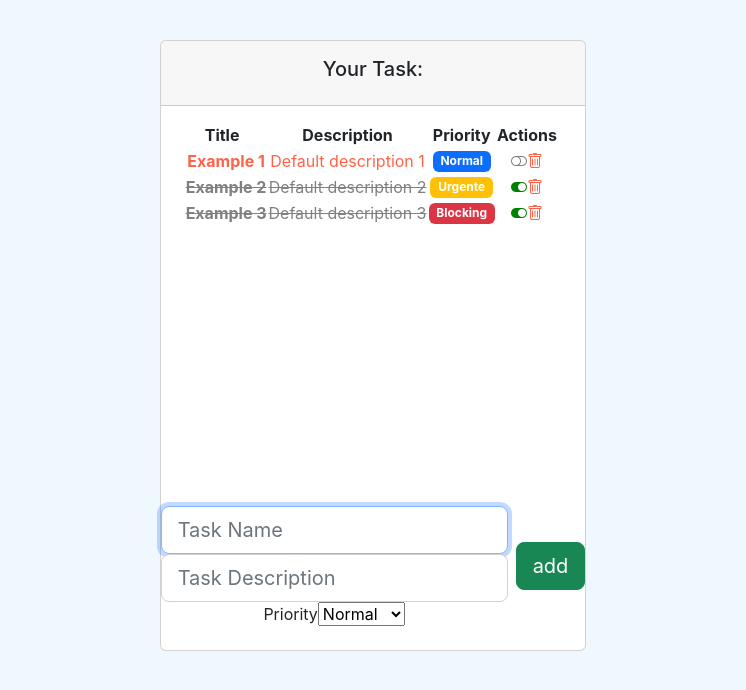
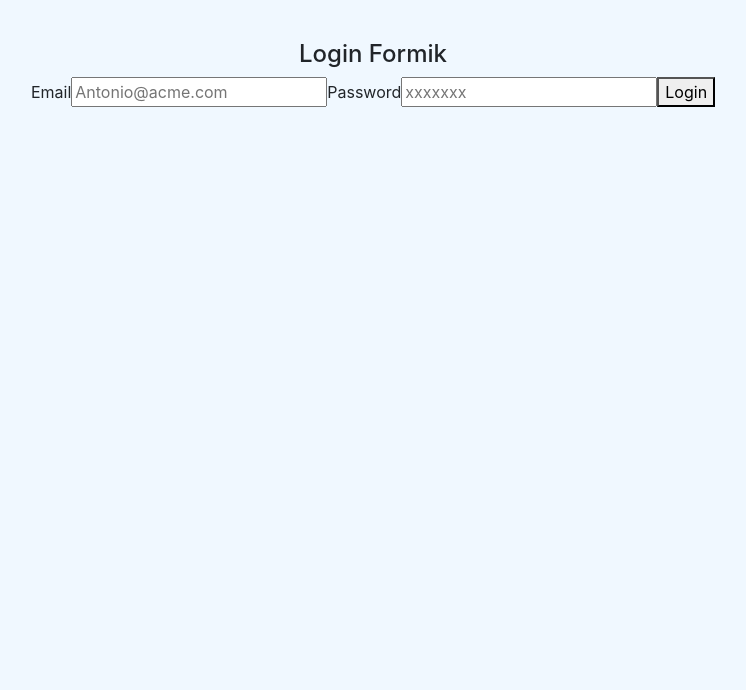
Before and after one commit to AntonioBogallo/todolist_app, a React (Create React App) app: page / in a window 1280 px wide. Shown: the top 690 px of the page, without its empty margins (267-1013 px from the left). Built offline with nearby package versions, Linux system fonts and the light colour scheme.

Commit message:
new libraries added and new Form to login created

```diff
--- a/package.json
+++ b/package.json
@@ -8,11 +8,13 @@
     "@testing-library/user-event": "^13.5.0",
     "bootstrap": "^5.2.3",
     "bootstrap-icons": "^1.10.3",
+    "formik": "^2.2.9",
     "react": "^18.2.0",
     "react-dom": "^18.2.0",
     "react-scripts": "5.0.1",
     "sass": "^1.58.0",
-    "web-vitals": "^2.1.4"
+    "web-vitals": "^2.1.4",
+    "yup": "^1.0.2"
   },
   "scripts": {
     "start": "react-scripts start",
--- a/src/App.js
+++ b/src/App.js
@@ -5,7 +5,8 @@
 // import Example4 from './hooks/Example4';
 // import Greeting from './components/pure/greeting';
 // import Fgreeting from './components/pure/fgreeting';
-import TaskListComponent from './components/container/task_list';
+// import TaskListComponent from './components/container/task_list';
+import LoginFormik from './components/pure/forms/loginFormik';
 // import OptionalRender from './components/pure/optionalRender';
 // import Example1 from './hooks/Example1';
 // import Example2 from './hooks/Example2';
@@ -18,7 +19,6 @@
         {/* <img src={logo} className="App-logo" alt="logo" /> */}
           {/* <Greeting name="Antonio"></Greeting> */}
           {/* <Fgreeting name="Antonio"></Fgreeting> */}
-          <TaskListComponent></TaskListComponent>
           {/* <Example1></Example1> */}
           {/* <Example2></Example2> */}
           {/* <MiComponenteConContexto></MiComponenteConContexto> */}
@@ -32,6 +32,8 @@
       {/* <Father></Father> */}
 
       {/* <OptionalRender></OptionalRender> */}
+      {/* <TaskListComponent></TaskListComponent> */}
+      <LoginFormik></LoginFormik>
     </div>
   );
 }
--- a/src/components/container/task_list.jsx
+++ b/src/components/container/task_list.jsx
@@ -19,7 +19,9 @@
     // Control del ciclo de vida del componente
     useEffect(() => {
         console.log("Task State has been modified")
-        setLoading(false);
+        setTimeout(() => {
+            setLoading(false);
+        },2000);
         return () => {
             console.log("Task list component is going to unmount")
         };
@@ -79,13 +81,20 @@
 
     }
 
+    const loadingStyle = {
+        color: 'grey',
+        fontSize: '30px',
+        fontWeight: 'bold'
+    }
+
     return (
         <div className='col-12 card'>
             <div className='card-header p-3'>
                 <h5>Your Task:</h5>
             </div>
             <div className='card-body' data-mdb-perfect-scrollbar='true' style={{ position: 'relatice', height: '400px'}}>
-                {tasksTable()}
+            {/* IMPROVE: ADD LOADING SPINNER */}
+                {loading ? <p style={loadingStyle}>Loading</p> :tasksTable()}
             </div>
             <TaskForm add={addTask} length={tasks.length}></TaskForm>
         </div>
--- /dev/null
+++ b/src/components/pure/forms/loginFormik.jsx
@@ -0,0 +1,80 @@
+import React from 'react';
+import {Formik, Field, Form,ErrorMessage} from 'formik';
+import * as Yup from 'yup';
+
+
+const loginSchema = Yup.object().shape({
+    email: Yup.string()
+              .email('Invalid email format')
+              .required('Email is required'),
+
+    password: Yup.string()
+                 .required('Password is required')
+})
+
+
+const LoginFormik = () => {
+
+    const initialCredentials = {
+        email: '',
+        password: ''
+    }
+
+    return (
+        <div>
+            <h4>Login Formik</h4>
+            <Formik
+                initialValues={initialCredentials}
+                validationSchema={loginSchema}
+                onSubmit={async (values) => {
+                    await new Promise((r) => setTimeout(r, 2000));
+                    alert(JSON.stringify(values, null, 2));
+                    // we save the data in the browser local storage
+                    localStorage.setItem('credentials',values)
+                }}
+            >
+
+                {/* We obtains props from Formik */}
+
+                {
+                    ({ values,errors, touched,isSubmitting,handleChange,handleBlur }) => (
+                    <Form>
+                        <label htmlFor="email">Email</label>
+                        <Field
+                            id="email"
+                            name="email"
+                            placeholder="Antonio@acme.com"
+                            type="email"
+                        />
+
+                        {
+                            errors.email && touched.email &&
+                            (
+                                <ErrorMessage name="email" component='div' />
+                            )
+                        }
+
+                        <label htmlFor="password">Password</label>
+                        <Field id="password" type='password' name="password" placeholder="xxxxxxx" />
+
+
+                        {
+                            errors.password && touched.password &&
+                            (
+                                <ErrorMessage name="password" component='div' />
+                            )
+                        }
+
+                        <button type="submit">Login</button>
+
+                        {isSubmitting ? <p>Login your credentials</p> : null}
+                    </Form>
+                    )
+                }
+
+            </Formik>
+        </div>
+    );
+}
+
+export default LoginFormik;
--- a/src/components/pure/forms/taskForm.jsx
+++ b/src/components/pure/forms/taskForm.jsx
@@ -20,25 +20,40 @@
         add(newTask);
     }
 
+    const normalStyle = {
+        color:  'blue',
+        fontWeight: 'bold'
+    }
+    const urgentStyle = {
+        color:  'yellow',
+        fontWeight: 'bold'
+    }
+    const blockingStyle = {
+        color:  'tomato',
+        fontWeight: 'bold'
+    }
+
+
+
     return (
         <form onSubmit={addTask} className="d-flex justify-content-center align-items-center mb-4">
             <div className="form-outline flex-fill">
                 <input ref={nameRef} type="text" id="inputName" className="form-control form-control-lg" required autoFocus placeholder="Task Name" />
                 <input ref={descriptionRef} type="text" id="inputDescription" className="form-control form-control-lg" required placeholder="Task Description" />
-                <label htmlFor="selectLevel" className="sr-only">Priority</label>
-                <select ref={levelRef} defaultValue={LEVELS.NORMAL} id="selectLevel">
-                    <option value={LEVELS.NORMAL}>
+                <select ref={levelRef} className='form-control form-control-lg' defaultValue={LEVELS.NORMAL} id="selectLevel">
+                    <option style={normalStyle} value={LEVELS.NORMAL}>
                         Normal
                     </option>
-                    <option value={LEVELS.BLOCKING}>
+                    <option style={blockingStyle} value={LEVELS.BLOCKING}>
                         Blocking
                     </option>
-                    <option value={LEVELS.URGENT}>
+                    <option style={urgentStyle} value={LEVELS.URGENT}>
                         Urgent
                     </option>
                 </select>
+                <button type='submit' className="btn btn-success btn-lg ms-2">{length > 0 ? 'Add New Task' : 'Create New Task'}</button>
             </div>
-            <button type='submit' className="btn btn-success btn-lg ms-2">{length > 0 ? 'add' : 'create'}</button>
+
         </form>
     );
 }
```
Also changed, not shown: 1 other file (tests, documents, lock files or other folders).
